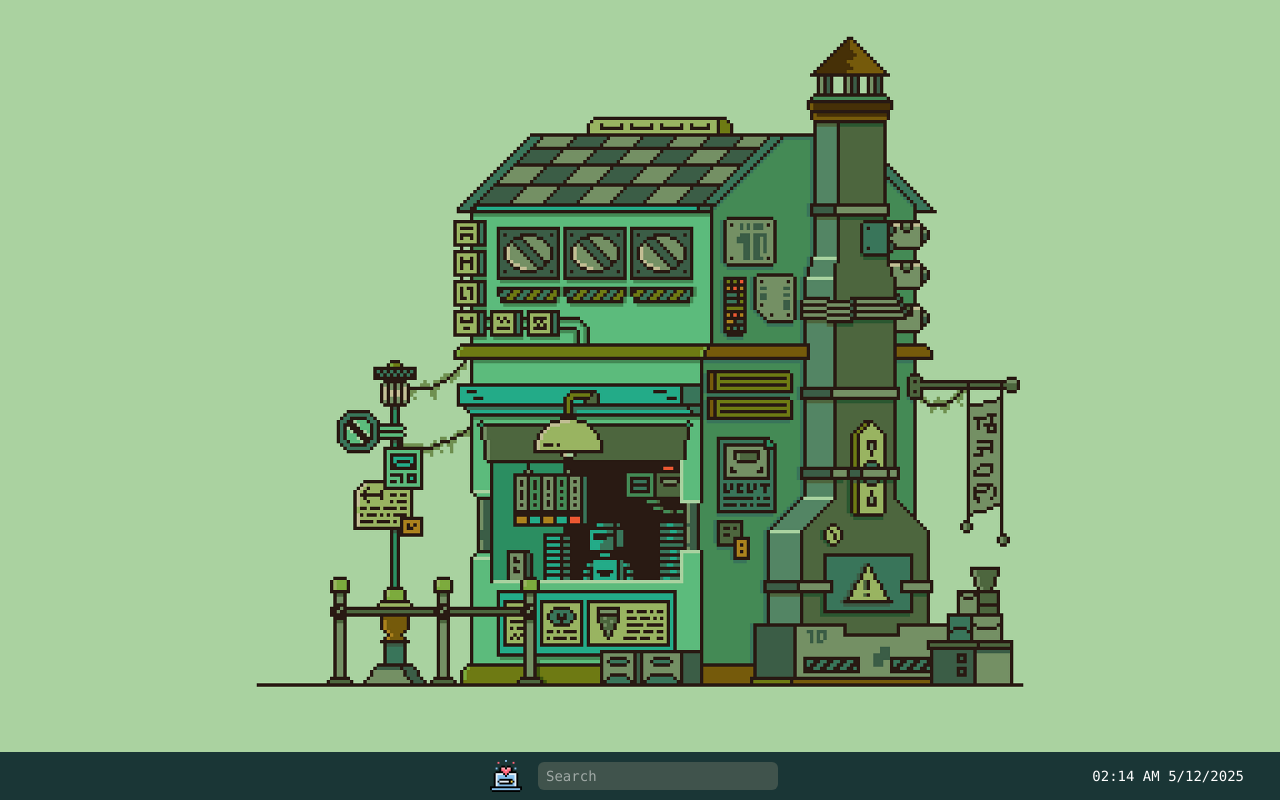
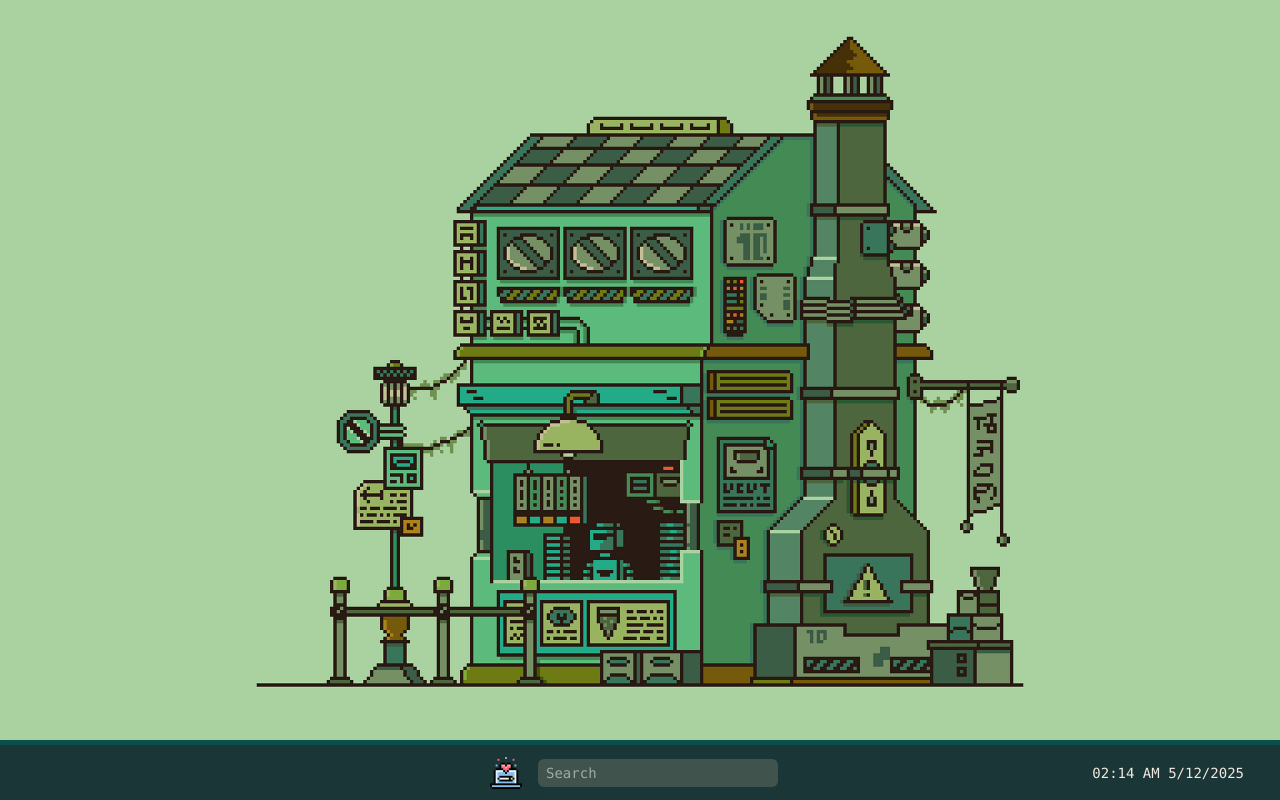
Before and after one commit to KeylabMichelle/desktop, a Next.js app in the folder frontend/: page / in a window 1280 px wide. Built offline with nearby package versions, Linux system fonts and the light colour scheme.

Commit message:
feat: styled bottom bar

```diff
--- a/frontend/src/app/components/bottombar.tsx
+++ b/frontend/src/app/components/bottombar.tsx
@@ -25,7 +25,7 @@ export default function BottomBar() {
 
 
     return (
-        <div className="fixed bottom-0 left-0 right-0 text-white bg-primary-dark h-12 flex items-center justify-between px-4 shadow-lg z-50">
+        <div className="fixed bottom-0 left-0 right-0 text-complementary bg-primary-dark h-15 flex items-center justify-between px-4 border-t-5 border-t-teal-900 shadow-lg z-50">
             <div className="flex-1">
 
             </div>
```
